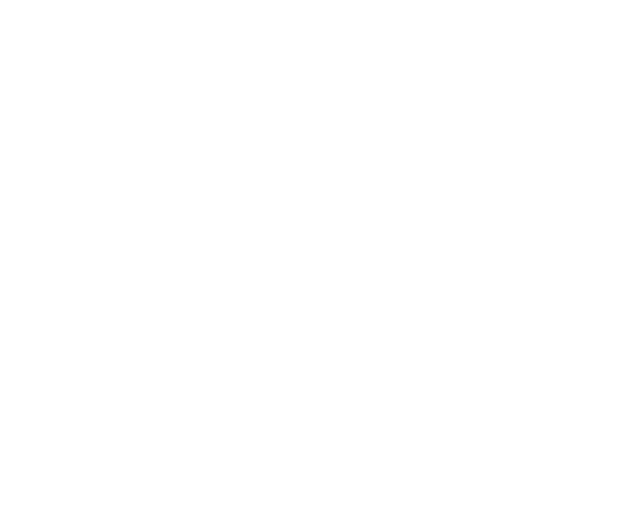
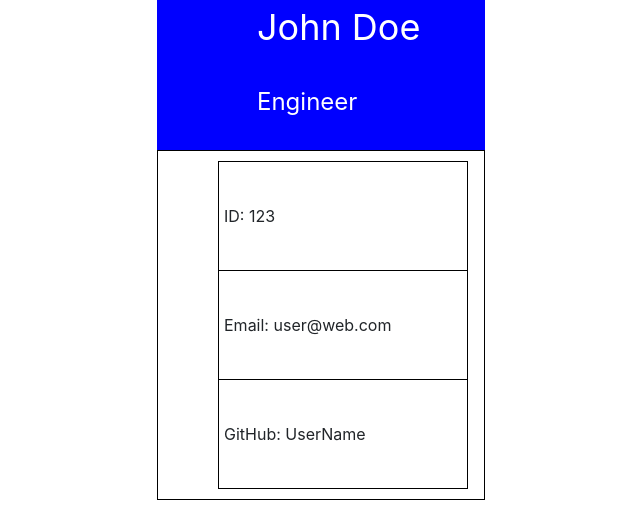
Before and after one commit to HowardDaniels/employee-summary, a website: page templates/engineer.html in a window 1280 px wide. Shown: the whole page, without its empty margins (328-968 px from the left). Drawn offline with nearby package versions, Linux system fonts and the light colour scheme.

Commit message:
created engineer template

```diff
--- a/templates/assets/engineer.css
+++ b/templates/assets/engineer.css
@@ -0,0 +1,42 @@
+#engineercontainer{
+    width: 250px;
+    height: 500px;
+}
+
+.col-md-3{
+    margin-left: 500px;
+}
+
+#name{
+    text-align: center;
+    margin-left: 100px;
+    font-size: 36px;
+}
+
+#role{
+    text-align: center;
+    margin-left: 100px;
+    font-size: 24px;
+}
+
+#top{
+    background-color: blue;
+    height: 150px;
+    color: white;
+    text-align: center;
+}
+
+#bottom{
+    background-color: white;
+    color: black;
+    height: 350px;
+    border: 1px solid black;
+    padding: 10px;
+}
+
+#infotable, tr, td{
+    border: 1px solid black;
+    width: 250px;
+    padding: 5px;
+    margin-left: 50px;
+}
--- a/templates/engineer.html
+++ b/templates/engineer.html
@@ -4,9 +4,23 @@
 <link rel="stylesheet" href="assets/engineer.css">
     </head>
     <body>
-        <div id="engineercontainer">
-            <row id="top"></row>
-            <row id="bottom"></row>
-        </div>
+       <!-- <div id="engineercontainer"> -->
+           <div class="row">
+               <div class="col-md-3">
+            <div class="row" id="top">
+                <br>
+                <p id="name">John Doe</p>
+                <p id="role">Engineer</p>
+                <br>
+            </div>
+           <div class="row" id="bottom">
+               <table id="infotable">
+                   <tr><td>ID: 123</td></tr>
+                   <tr><td>Email: user@web.com</td></tr>
+                   <tr><td>GitHub: UserName</td></tr>
+               </table>
+           </div>
+           </div>
+       <!--</div>-->
     </body>
 </html>
```
